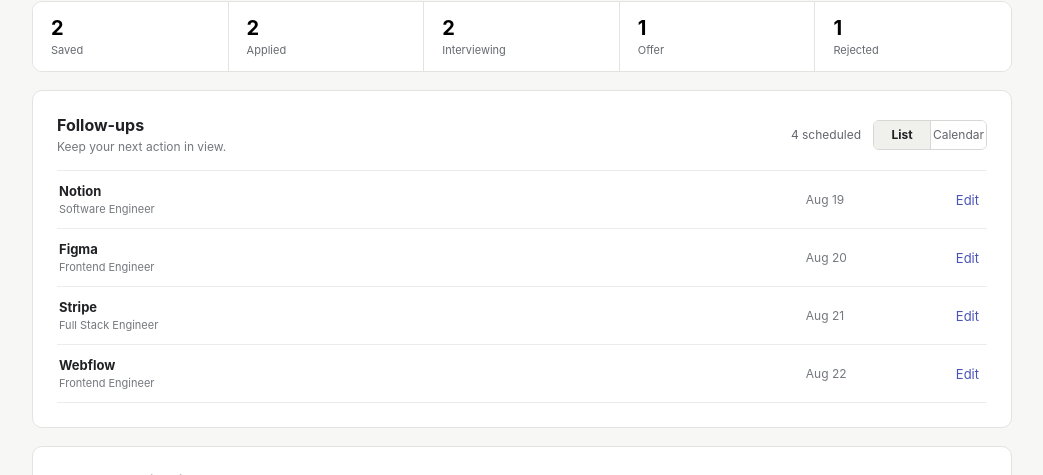
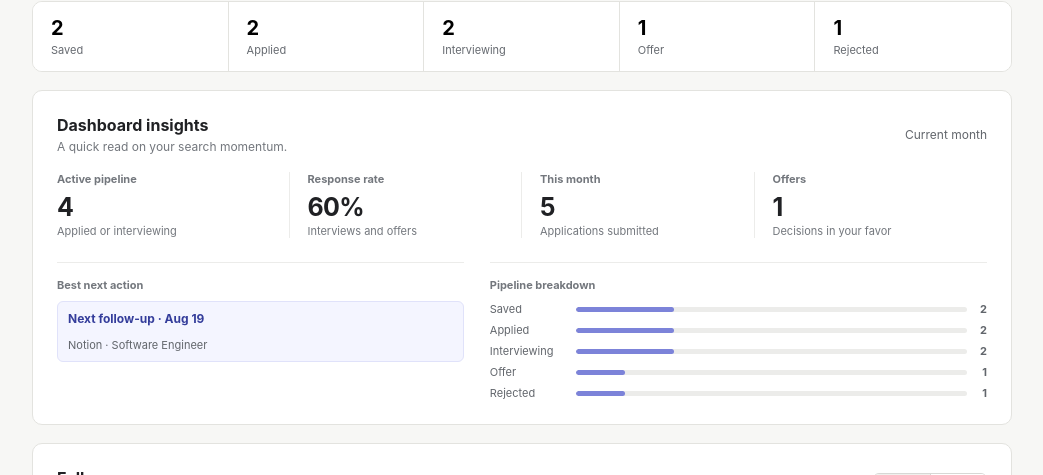
Before and after one commit to MykeRam/nextstep, a React (Vite) app: page / in a window 1280 px wide. Shown: the part 263-738 px from the top of the page, without its empty margins (118-1161 px from the left). Built offline with nearby package versions, Linux system fonts and the light colour scheme; no server answers.

Commit message:
Add dashboard insights

```diff
--- a/src/App.tsx
+++ b/src/App.tsx
@@ -2,6 +2,7 @@
 
 import { ApplicationForm } from './components/ApplicationForm/ApplicationForm';
 import { AppHeader } from './components/AppHeader/AppHeader';
+import { DashboardInsights } from './components/DashboardInsights/DashboardInsights';
 import { AppFooter } from './components/AppFooter/AppFooter';
 import { Applications } from './components/Applications/Applications';
 import { AuthPanel } from './components/AuthPanel/AuthPanel';
@@ -206,6 +207,7 @@
         statusCounts={statusCounts}
         onFilter={filterByStatus}
       />
+      <DashboardInsights applications={applications} onEdit={editApplication} />
       <FollowUpReminders applications={upcomingFollowUps} onEdit={editApplication} />
       <FollowUps applications={upcomingFollowUps} onEdit={editApplication} />
       <ApplicationForm
--- /dev/null
+++ b/src/components/DashboardInsights/DashboardInsights.tsx
@@ -0,0 +1,126 @@
+import { Application, STATUSES, Status } from '../../types/application';
+import { formatDate } from '../../utils/applications';
+
+type DashboardInsightsProps = {
+  applications: Application[];
+  onEdit: (application: Application) => void;
+};
+
+function getTodayKey() {
+  const today = new Date();
+  const year = today.getFullYear();
+  const month = String(today.getMonth() + 1).padStart(2, '0');
+  const day = String(today.getDate()).padStart(2, '0');
+  return `${year}-${month}-${day}`;
+}
+
+function getCurrentMonthKey() {
+  const today = new Date();
+  return `${today.getFullYear()}-${String(today.getMonth() + 1).padStart(2, '0')}`;
+}
+
+export function DashboardInsights({ applications, onEdit }: DashboardInsightsProps) {
+  const today = getTodayKey();
+  const activeApplications = applications.filter(
+    (application) => !['Saved', 'Offer', 'Rejected'].includes(application.status),
+  );
+  const responseApplications = applications.filter(
+    (application) => !['Saved', 'Rejected'].includes(application.status),
+  );
+  const positiveResponses = applications.filter((application) =>
+    ['Interviewing', 'Offer'].includes(application.status),
+  );
+  const responseRate = responseApplications.length
+    ? Math.round((positiveResponses.length / responseApplications.length) * 100)
+    : 0;
+  const submittedThisMonth = applications.filter((application) =>
+    application.appliedDate.startsWith(getCurrentMonthKey()),
+  ).length;
+  const statusCounts = Object.fromEntries(
+    STATUSES.map((status) => [
+      status,
+      applications.filter((application) => application.status === status).length,
+    ]),
+  ) as Record<Status, number>;
+  const nextAction = applications
+    .filter(
+      (application) =>
+        application.followUpDate && !['Offer', 'Rejected'].includes(application.status),
+    )
+    .sort((first, second) => first.followUpDate.localeCompare(second.followUpDate))[0];
+
+  const nextActionLabel = nextAction
+    ? nextAction.followUpDate < today
+      ? 'Overdue follow-up'
+      : nextAction.followUpDate === today
+        ? 'Follow up today'
+        : `Next follow-up · ${formatDate(nextAction.followUpDate)}`
+    : 'No follow-ups scheduled';
+
+  return (
+    <section className="card dashboard-insights" aria-labelledby="insights-title">
+      <div className="section-heading">
+        <div>
+          <h2 id="insights-title">Dashboard insights</h2>
+          <p>A quick read on your search momentum.</p>
+        </div>
+        <span className="insights-period">Current month</span>
+      </div>
+      <div className="insight-metrics">
+        <div>
+          <span>Active pipeline</span>
+          <strong>{activeApplications.length}</strong>
+          <small>Applied or interviewing</small>
+        </div>
+        <div>
+          <span>Response rate</span>
+          <strong>{responseRate}%</strong>
+          <small>Interviews and offers</small>
+        </div>
+        <div>
+          <span>This month</span>
+          <strong>{submittedThisMonth}</strong>
+          <small>Applications submitted</small>
+        </div>
+        <div>
+          <span>Offers</span>
+          <strong>{statusCounts.Offer}</strong>
+          <small>Decisions in your favor</small>
+        </div>
+      </div>
+      <div className="insight-details">
+        <div className="next-action">
+          <span>Best next action</span>
+          {nextAction ? (
+            <button onClick={() => onEdit(nextAction)} type="button">
+              <strong>{nextActionLabel}</strong>
+              <small>
+                {nextAction.company} · {nextAction.role}
+              </small>
+            </button>
+          ) : (
+            <p>Add a follow-up date to surface your next action here.</p>
+          )}
+        </div>
+        <div className="pipeline-breakdown">
+          <span>Pipeline breakdown</span>
+          <ul>
+            {STATUSES.map((status) => (
+              <li key={status}>
+                <span>{status}</span>
+                <div aria-label={`${status}: ${statusCounts[status]}`} className="insight-bar">
+                  <span
+                    style={{
+                      width: `${(statusCounts[status] / Math.max(applications.length, 1)) * 100}%`,
+                    }}
+                  />
+                </div>
+                <strong>{statusCounts[status]}</strong>
+              </li>
+            ))}
+          </ul>
+        </div>
+      </div>
+    </section>
+  );
+}
--- a/src/styles.css
+++ b/src/styles.css
@@ -288,6 +288,110 @@
   color: #73777d;
   font-size: 12px;
   margin: 4px 0 0;
+}
+.insights-period {
+  color: #62666c;
+  font-size: 12px;
+}
+.insight-metrics {
+  display: grid;
+  grid-template-columns: repeat(4, 1fr);
+  margin-top: 18px;
+}
+.insight-metrics > div {
+  border-right: 1px solid #ececea;
+  padding: 0 18px;
+}
+.insight-metrics > div:first-child {
+  padding-left: 0;
+}
+.insight-metrics > div:last-child {
+  border-right: 0;
+  padding-right: 0;
+}
+.insight-metrics span,
+.next-action > span,
+.pipeline-breakdown > span {
+  color: #73777d;
+  display: block;
+  font-size: 11px;
+  font-weight: 650;
+}
+.insight-metrics strong {
+  display: block;
+  font-size: 25px;
+  letter-spacing: -0.7px;
+  margin: 6px 0 2px;
+}
+.insight-metrics small {
+  color: #73777d;
+  display: block;
+  font-size: 11px;
+}
+.insight-details {
+  display: grid;
+  gap: 26px;
+  grid-template-columns: 0.9fr 1.1fr;
+  margin-top: 24px;
+}
+.next-action,
+.pipeline-breakdown {
+  border-top: 1px solid #ececea;
+  padding-top: 15px;
+}
+.next-action button {
+  background: #f4f5ff;
+  border: 1px solid #e0e2fa;
+  border-radius: 6px;
+  color: #343d9b;
+  display: grid;
+  gap: 3px;
+  margin-top: 9px;
+  padding: 9px 10px;
+  text-align: left;
+  width: 100%;
+}
+.next-action button strong {
+  font-size: 12px;
+}
+.next-action button small,
+.next-action p {
+  color: #62666c;
+  font-size: 11px;
+  margin: 9px 0 0;
+}
+.pipeline-breakdown ul {
+  display: grid;
+  gap: 7px;
+  list-style: none;
+  margin: 10px 0 0;
+  padding: 0;
+}
+.pipeline-breakdown li {
+  align-items: center;
+  display: grid;
+  gap: 8px;
+  grid-template-columns: 78px 1fr 12px;
+}
+.pipeline-breakdown li > span,
+.pipeline-breakdown li strong {
+  color: #62666c;
+  font-size: 11px;
+}
+.pipeline-breakdown li strong {
+  text-align: right;
+}
+.insight-bar {
+  background: #ececea;
+  border-radius: 999px;
+  height: 5px;
+  overflow: hidden;
+}
+.insight-bar span {
+  background: #7c83d9;
+  border-radius: inherit;
+  display: block;
+  height: 100%;
 }
 .follow-up-count {
   color: #62666c;
@@ -669,6 +773,25 @@
   .follow-ups-list li {
     grid-template-columns: 1fr auto;
   }
+  .insight-metrics {
+    grid-template-columns: repeat(2, 1fr);
+  }
+  .insight-metrics > div:nth-child(2) {
+    border-right: 0;
+    padding-right: 0;
+  }
+  .insight-metrics > div:nth-child(3) {
+    padding-left: 0;
+    padding-top: 16px;
+  }
+  .insight-metrics > div:nth-child(4) {
+    border-right: 0;
+    padding-right: 0;
+    padding-top: 16px;
+  }
+  .insight-details {
+    grid-template-columns: 1fr;
+  }
   .follow-ups-list button {
     grid-column: 1 / -1;
     justify-self: start;
@@ -676,6 +799,9 @@
   .calendar-day {
     min-height: 86px;
     padding: 5px;
+  }
+  .insight-metrics > div {
+    padding: 0 12px;
   }
   .calendar-event {
     font-size: 10px;
```
